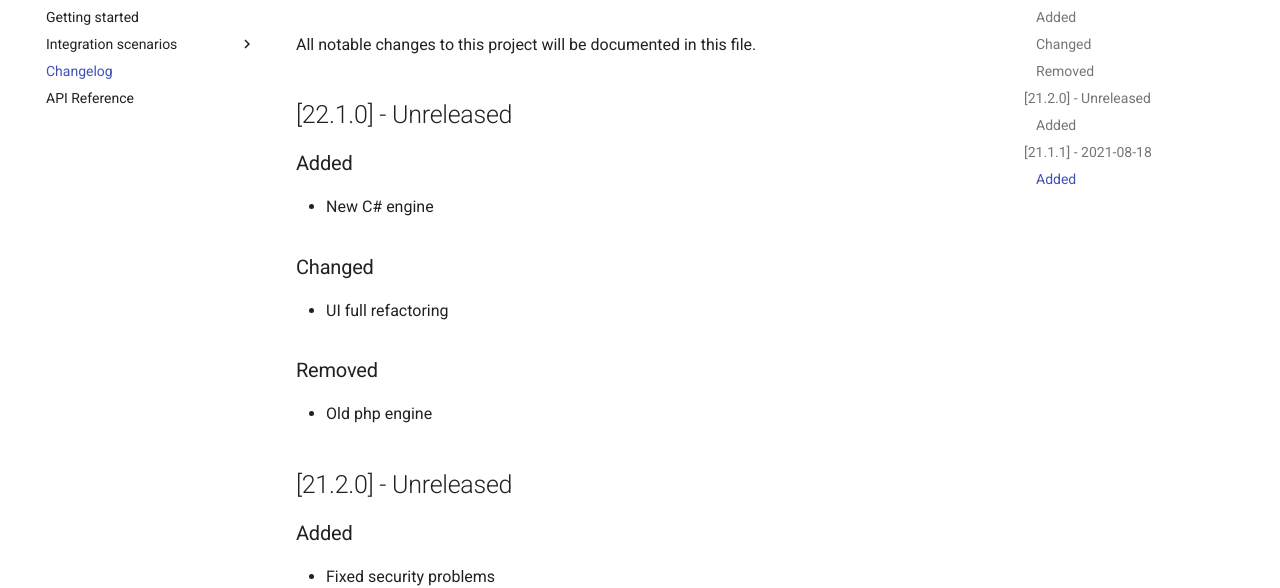
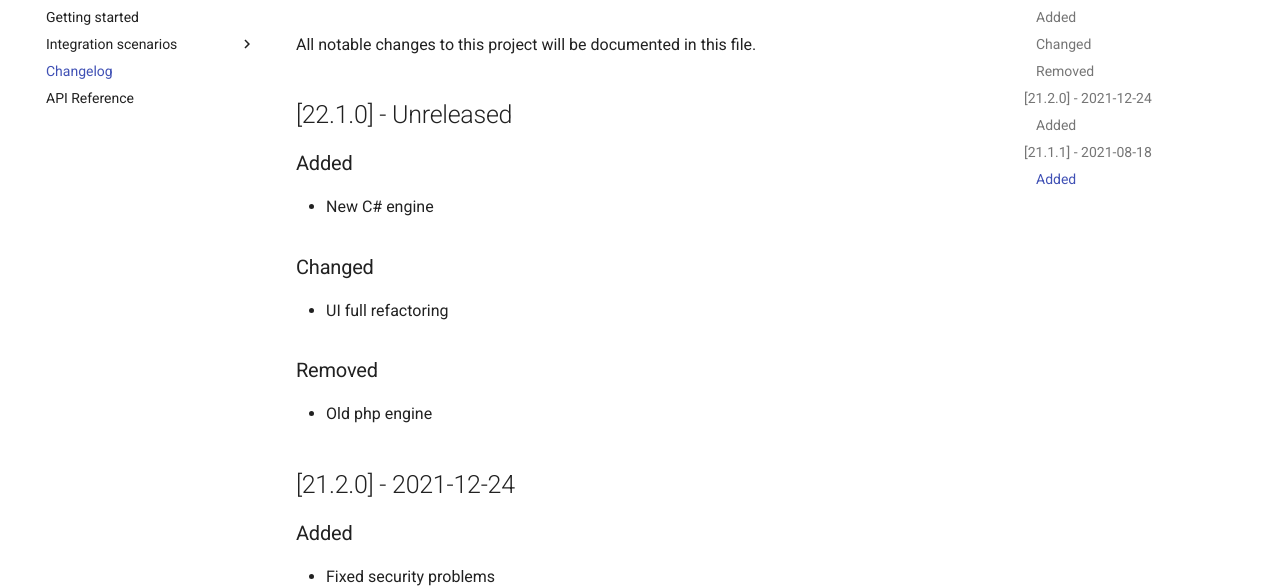
Before and after one commit to namirialgroup/esp-docs, an MkDocs documentation site: the page built from docs/changelog.md, in a window 1280 px wide and 969 px high. Shown: the part 148-736 px from the top of the window. Built offline with MkDocs 1.6.1 and Material for MkDocs 9.7.7, drawn with Linux system fonts in a browser that asks for light colours; comment, search, counter and statistics services are not loaded.

Commit message:
Fixed doc

```diff
--- a/docs/changelog.md
+++ b/docs/changelog.md
@@ -12,7 +12,7 @@ All notable changes to this project will be documented in this file.
 ### Removed
 - Old php engine
 
-## [21.2.0] - Unreleased
+## [21.2.0] - 2021-12-24
 
 ### Added
 - Fixed security problems
```
Also changed, not shown: 1 other file.
